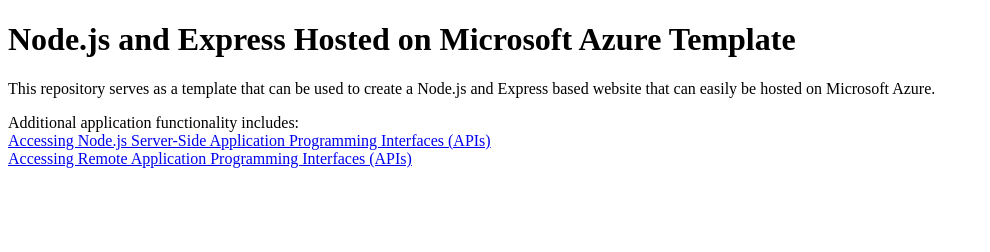
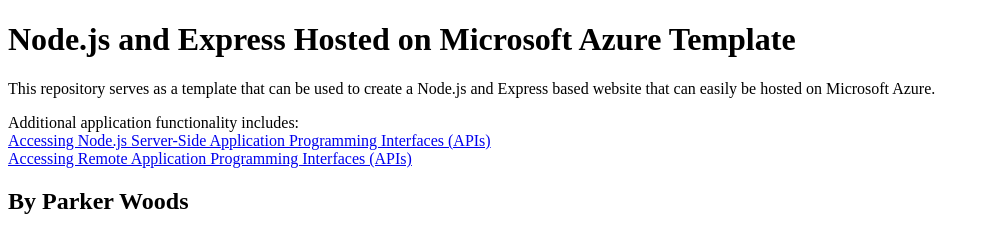
Before and after one commit to PJWoods17/PW-Node-JS-On-Azure, a website: page static/index.html in a window 1280 px wide. Shown: the whole page, without its empty margins (0-990 px from the left). Drawn offline with Linux system fonts and the light colour scheme.

Commit message:
Update index.html
fj

```diff
--- a/static/index.html
+++ b/static/index.html
@@ -11,5 +11,6 @@
 Additional application functionality includes:<br />
 <a href="fetching-from-server.html">Accessing Node.js Server-Side Application Programming Interfaces (APIs)</a><br />
 <a href="fetching-remote-dog-breeds.html">Accessing Remote Application Programming Interfaces (APIs)</a>
+<h2>By Parker Woods</h2>
 </body>
 </html>
```
